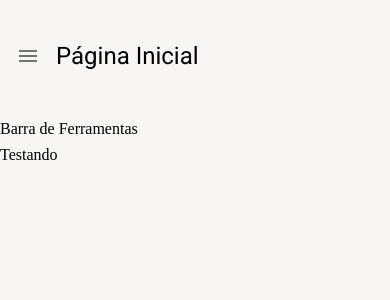
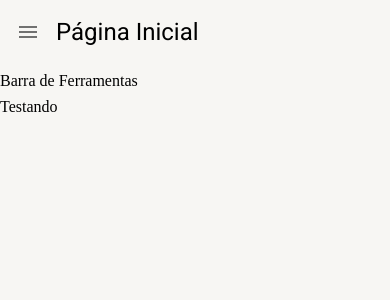
Before and after one commit to giovanaraphaelli/crud-react-with-mui, a React (Create React App) app: page /home in a window 390 px wide. Shown: the top 300 px of the page. Built offline with nearby package versions, Linux system fonts and the light colour scheme.

Commit message:
feat: add responsividade do layout base

```diff
--- a/src/pages/dashboard/Dashboard.tsx
+++ b/src/pages/dashboard/Dashboard.tsx
@@ -1,5 +1,12 @@
 import { LayoutBase } from '../../shared/layouts';
 
 export const Dashboard = () => {
-  return <LayoutBase titulo="Página Inicial">Testando</LayoutBase>;
+  return (
+    <LayoutBase
+      titulo="Página Inicial"
+      barraDeFerramentas={<>Barra de Ferramentas</>}
+    >
+      Testando
+    </LayoutBase>
+  );
 };
--- a/src/shared/layouts/LayoutBase.tsx
+++ b/src/shared/layouts/LayoutBase.tsx
@@ -12,11 +12,13 @@ import { useDrawerContext } from '../contexts';
 interface ILayoutBaseProps {
   children?: ReactNode;
   titulo: string;
+  barraDeFerramentas?: ReactNode;
 }
 
 export const LayoutBase: React.FC<ILayoutBaseProps> = ({
   children,
   titulo,
+  barraDeFerramentas,
 }) => {
   const theme = useTheme();
 
@@ -30,17 +32,26 @@ export const LayoutBase: React.FC<ILayoutBaseProps> = ({
         alignItems="center"
         gap={1}
         padding={1}
-        height={theme.spacing(12)}
+        height={theme.spacing(smDown ? 6 : 12)}
       >
         {smDown && (
           <IconButton onClick={toggleDrawerOpen}>
             <MenuIcon />
           </IconButton>
         )}
-        <Typography variant="h5">{titulo}</Typography>
+        <Typography
+          variant={smDown ? 'h5' : 'h4'}
+          whiteSpace="nowrap"
+          overflow="hidden"
+          textOverflow="ellipses"
+        >
+          {titulo}
+        </Typography>
       </Box>
-      <Box>Barra de Ferramentas</Box>
-      <Box>{children}</Box>
+      {barraDeFerramentas && <Box>{barraDeFerramentas}</Box>}
+      <Box flex={1} overflow="auto">
+        {children}
+      </Box>
     </Box>
   );
 };
```
